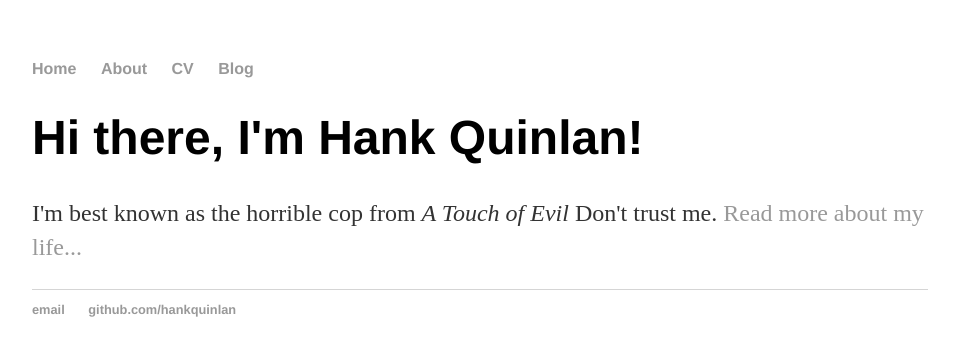
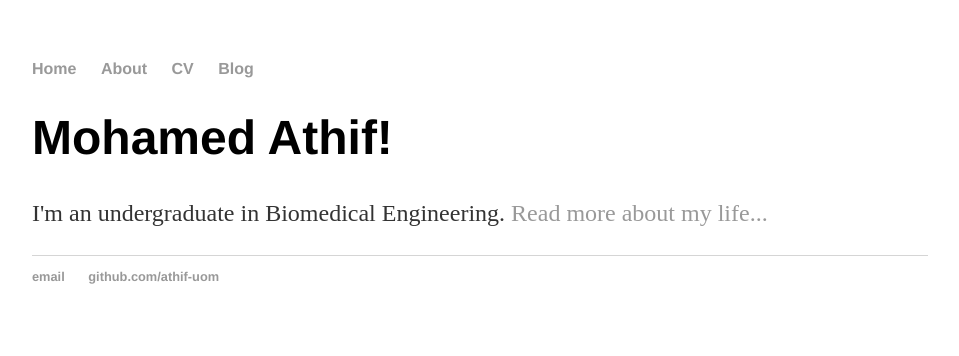
Before and after one commit to Athif-UoM/Athif-UoM, a plain HTML site: page index.html in a window 1280 px wide. Shown: the whole page, without its empty margins (160-1119 px from the left). Drawn offline with Linux system fonts and the light colour scheme.

Commit message:
Update index.html

```diff
--- a/index.html
+++ b/index.html
@@ -1,7 +1,7 @@
 <!DOCTYPE html>
 <html>
 	<head>
-		<title>Hank Quinlan, Horrible Cop</title>
+		<title>Mohamed Athif</title>
 				<!-- link to main stylesheet -->
 		<link rel="stylesheet" type="text/css" href="/css/main.css">
 	</head>
@@ -16,14 +16,14 @@
 		</nav>
 		<div class="container">
     		<div class="blurb">
-        		<h1>Hi there, I'm Hank Quinlan!</h1>
-				<p>I'm best known as the horrible cop from <em>A Touch of Evil</em> Don't trust me. <a href="/about">Read more about my life...</a></p>
+        		<h1>Mohamed Athif!</h1>
+				<p>I'm an undergraduate in Biomedical Engineering. <a href="/about">Read more about my life...</a></p>
     		</div><!-- /.blurb -->
 		</div><!-- /.container -->
 		<footer>
     		<ul>
-        		<li><a href="mailto:hankquinlanhub@gmail.com">email</a></li>
-        		<li><a href="https://github.com/hankquinlan">github.com/hankquinlan</a></li>
+        		<li><a href="mailto:athifrm@gmail.com">email</a></li>
+        		<li><a href="https://github.com/athif-uom">github.com/athif-uom</a></li>
 			</ul>
 		</footer>
 	</body>
```
